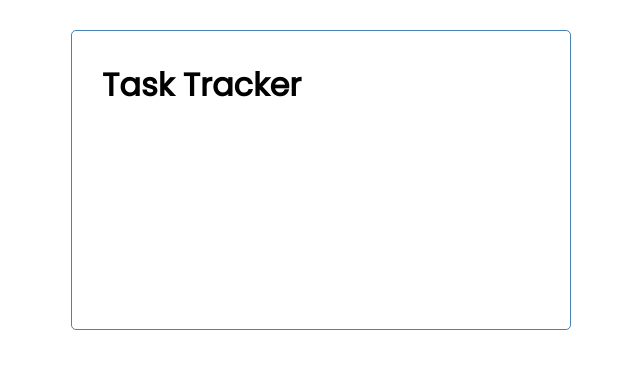
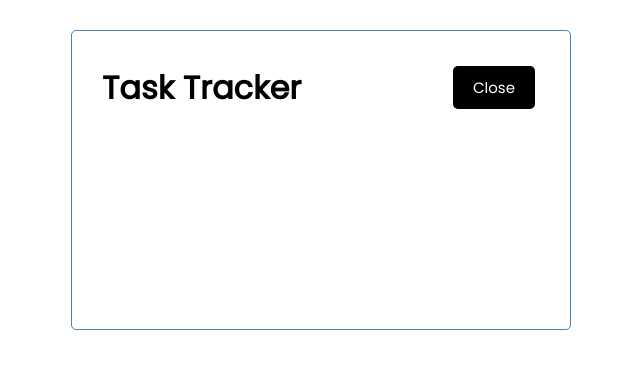
Before and after one commit to 04alexklink/react2021-task-tracker, a React (Create React App) app: page / in a window 1280 px wide. Shown: the top 368 px of the page, without its empty margins (319-959 px from the left). Built offline with nearby package versions, Linux system fonts and the light colour scheme.

Commit message:
Created Button component and imported it into Header Component

```diff
--- /dev/null
+++ b/src/components/Button.js
@@ -0,0 +1,9 @@
+const Button = () => {
+  return (
+    <button className="btn">
+    Close
+    </button>
+  )
+}
+
+export default Button
--- a/src/components/Header.js
+++ b/src/components/Header.js
@@ -1,8 +1,10 @@
 import PropTypes from 'prop-types';
+import Button from './Button'
 const Header = ({title}) => {
   return (
-    <header>
+    <header className='header'>
       <h1> {title}</h1>
+      <Button/>
     </header>
   )
 }
```
